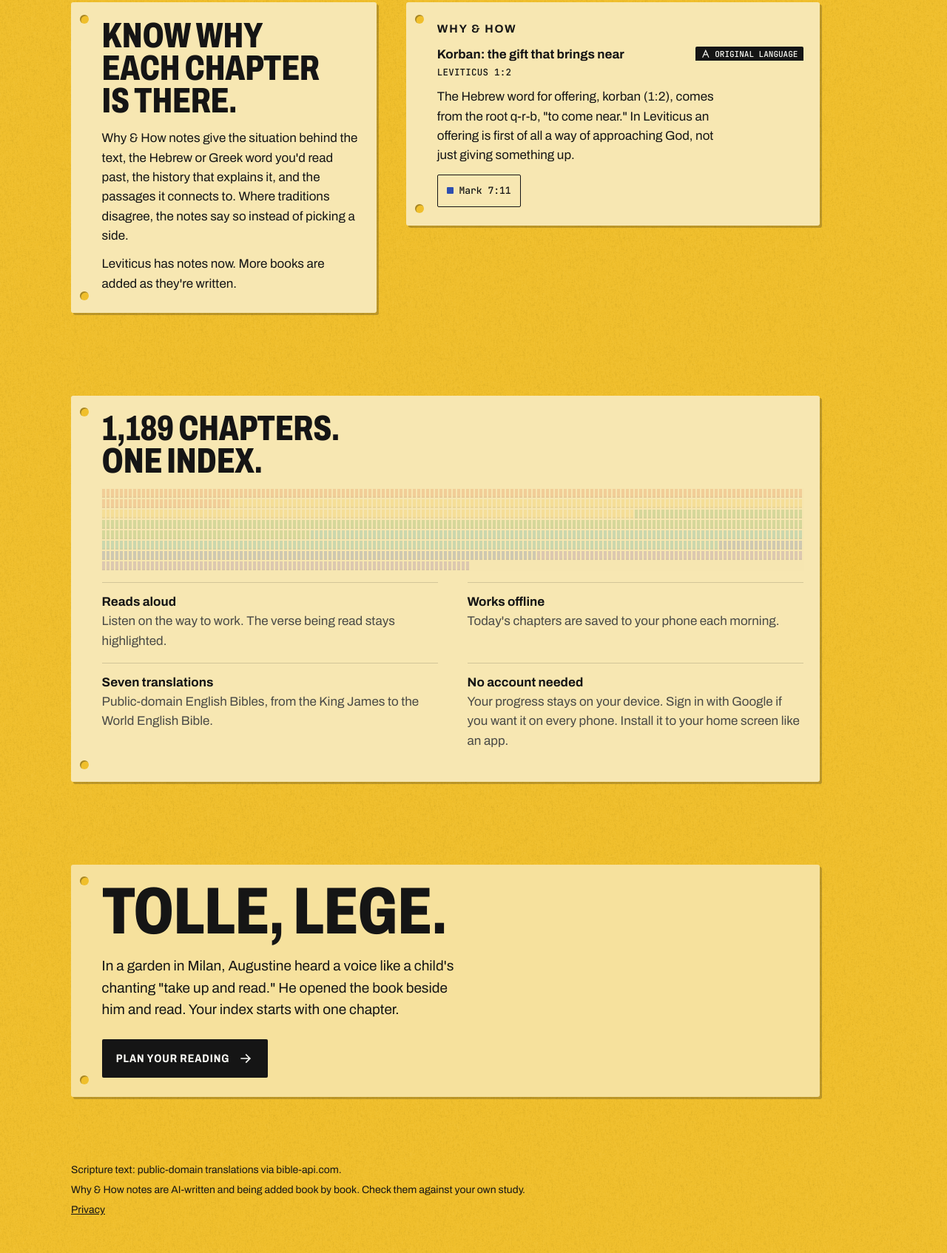
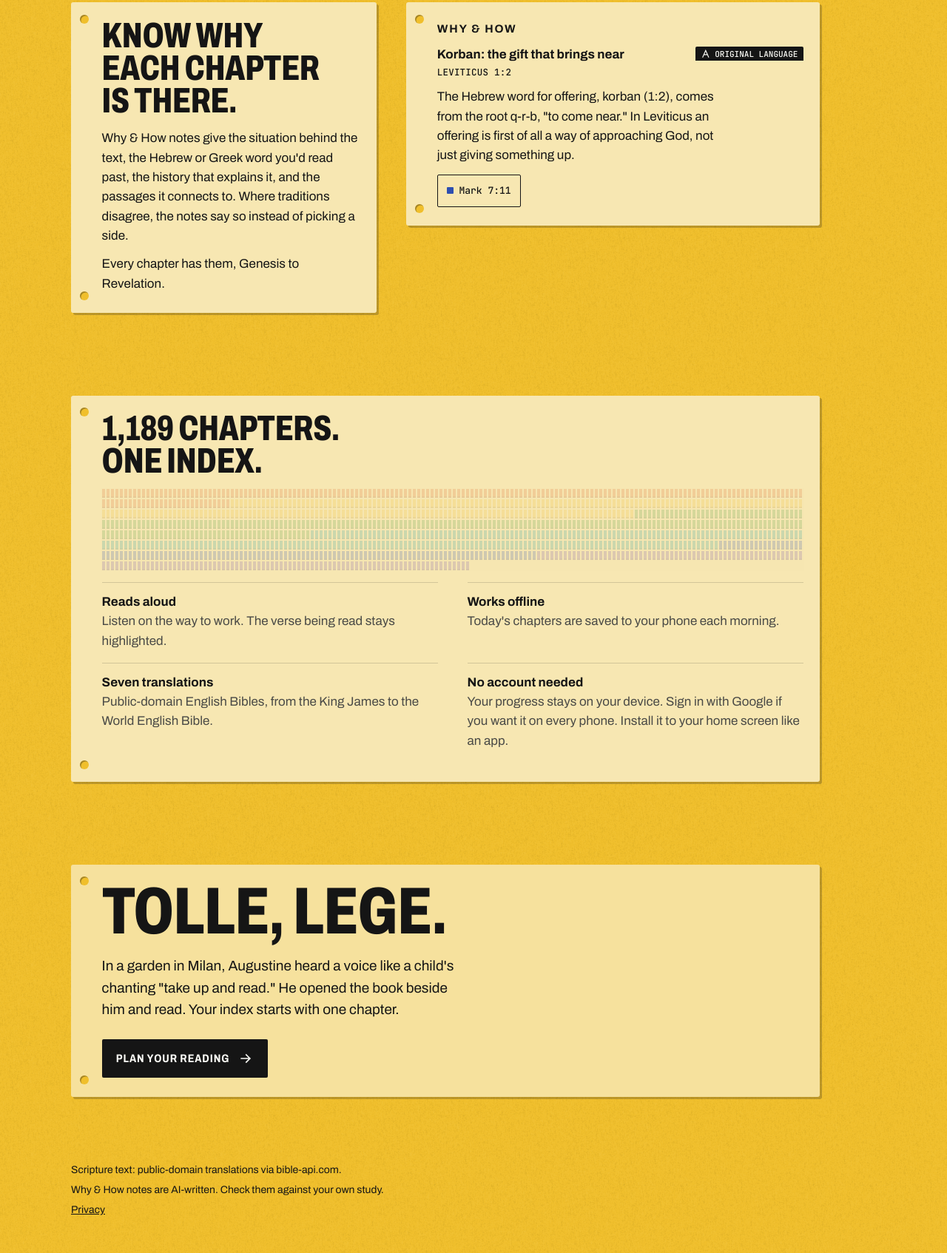
Before and after one commit to NoahSama01/Tolle, a website: page public/landing.html in a window 1280 px wide. Shown: the part 1469-3163 px from the top of the page at 74% size. Drawn offline with Linux system fonts and the light colour scheme.

Commit message:
Landing: every chapter has notes now

```diff
--- a/public/landing.html
+++ b/public/landing.html
@@ -173,7 +173,7 @@ footer p+p{margin-top:.4rem}
   <div class="leaf">
     <h2>Know why each chapter is there.</h2>
     <p style="margin-top:1rem">Why &amp; How notes give the situation behind the text, the Hebrew or Greek word you'd read past, the history that explains it, and the passages it connects to. Where traditions disagree, the notes say so instead of picking a side.</p>
-    <p>Leviticus has notes now. More books are added as they're written.</p>
+    <p>Every chapter has them, Genesis to Revelation.</p>
   </div>
   <div class="leaf note" aria-label="Example note from Leviticus 1">
     <p class="wh">Why &amp; How</p>
@@ -209,7 +209,7 @@ footer p+p{margin-top:.4rem}
 
 <footer class="wrap">
   <p>Scripture text: public-domain translations via bible-api.com.</p>
-  <p>Why &amp; How notes are AI-written and being added book by book. Check them against your own study.</p>
+  <p>Why &amp; How notes are AI-written. Check them against your own study.</p>
   <p><a href="privacy.html">Privacy</a></p>
 </footer>
 
```
